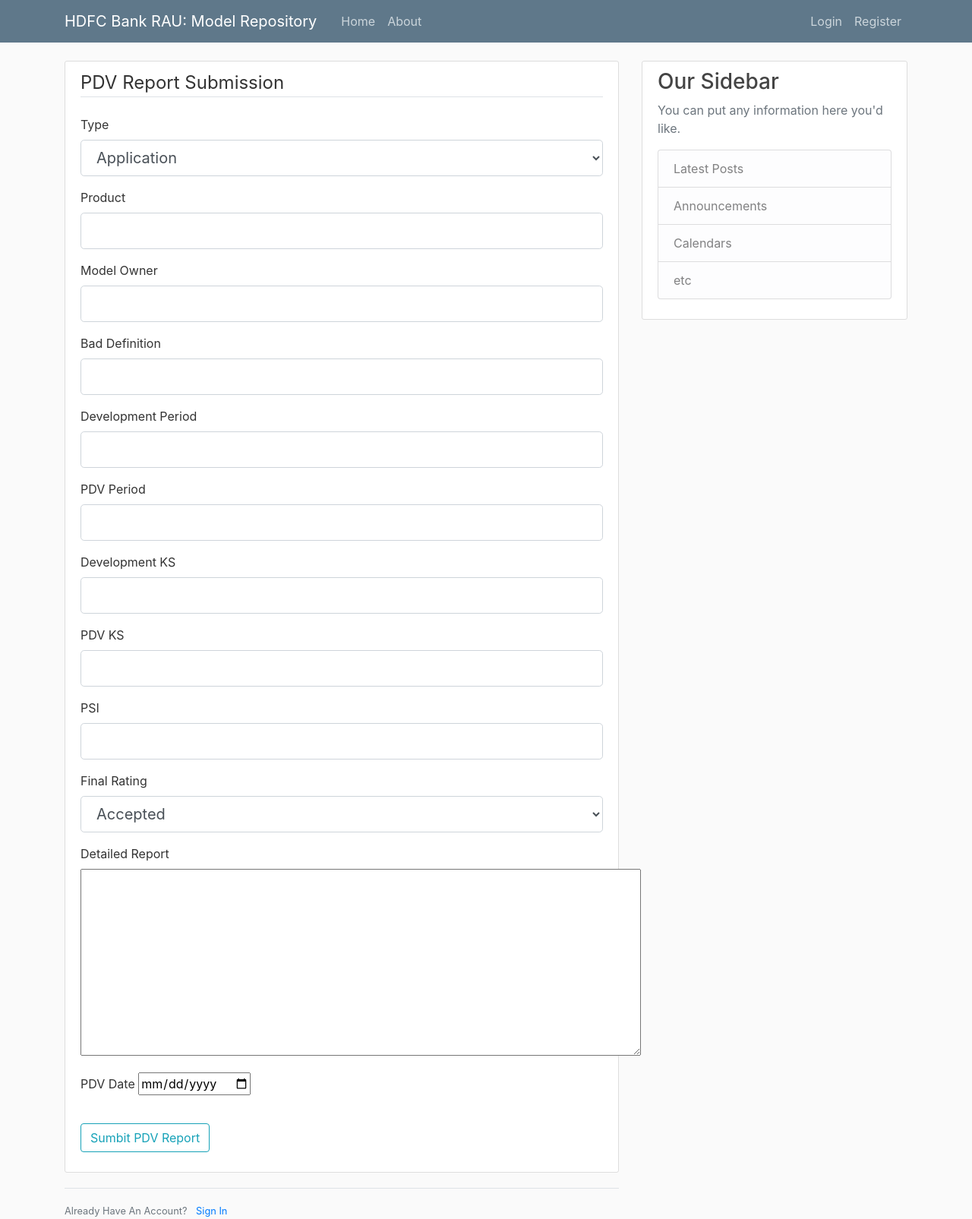
After one commit to AHans30/Model-Repository-Flask-App, a Flask app: page /scorecard_submit in a window 1280 px wide. The commit adds this page. Shown: the whole page at 76% size. Run offline with Flask 2, Linux system fonts and the light colour scheme.

Commit message:
structure and scorecard form added

```diff
--- a/validation_app/forms.py
+++ b/validation_app/forms.py
@@ -1,7 +1,9 @@
 from flask_wtf import FlaskForm
-from wtforms import StringField, PasswordField, SubmitField, BooleanField
+from wtforms import StringField, PasswordField, SubmitField, BooleanField, FloatField, DateTimeField, TextAreaField, SelectField, DateField
 from wtforms.validators import DataRequired, Length, EqualTo, ValidationError
-from validation_app.models import User
+from wtforms.widgets import TextArea
+#from validation_app.models import User
+
 
 
 class RegistrationForm(FlaskForm):
@@ -10,13 +12,34 @@
     confirm_password = PasswordField('Confirm Password', validators=[DataRequired(), EqualTo('password')])
     submit = SubmitField('Sign up')
 
-    def validate_ad_id(self, ad_id):
-        user = User.query.filter_by(ad_id = ad_id.data).first()
-        if user:
-            raise ValidationError('Given AD ID is already registered!')
+    # def validate_ad_id(self, ad_id):
+    #     user = User.query.filter_by(ad_id = ad_id.data).first()
+    #     if user:
+    #         raise ValidationError('Given AD ID is already registered!')
 
 class LoginForm(FlaskForm):
     ad_id = StringField('AD ID', validators=[DataRequired(), Length(min = 2, max = 20)])
     password = PasswordField('Password',  validators=[DataRequired()])
     remember = BooleanField('Remember Me')
     submit = SubmitField('Login')
+
+class ScorecardForm(FlaskForm):
+    type = SelectField('Type', choices = ['Application', 'Behavior', 'Debit'],validators=[DataRequired(), Length(min = 2, max = 20)])
+    product = StringField('Product', validators=[DataRequired(), Length(min = 2, max = 20)])
+    owner = StringField('Model Owner', validators=[DataRequired(), Length(min = 2, max = 20)])
+    bad_definition = StringField('Bad Definition', validators=[DataRequired(), Length(min = 2, max = 100)])
+    dev_period = StringField('Development Period', validators=[DataRequired(), Length(min = 2, max = 20)])
+    pdv_period = StringField('PDV Period', validators=[DataRequired(), Length(min = 2, max = 20)])
+    dev_ks = FloatField('Development KS', validators=[DataRequired()])
+    pdv_ks = FloatField('PDV KS', validators=[DataRequired()])
+    #relative_ks_change = FloatField('Relative KS Change', validators=[DataRequired(), Length(min = 2, max = 20)])
+    psi = FloatField('PSI', validators=[DataRequired()])
+    #ks_absolute_rating = StringField('Absolute Discrimination Rating', validators=[DataRequired(), Length(min = 2, max = 20)])
+    #ks_relative_rating = StringField('Relative Discrimination Rating', validators=[DataRequired(), Length(min = 2, max = 20)])
+    #discriminatory_rating = StringField('Final Discrimination Rating', validators=[DataRequired(), Length(min = 2, max = 20)])
+    #psi_rating = StringField('PSI Rating', validators=[DataRequired(), Length(min = 2, max = 20)])
+    final_rating = SelectField('Final Rating', choices = ['Accepted', 'Rebuild', 'Other'], validators=[DataRequired(), Length(min = 2, max = 20)])
+    final_rating_comments = TextAreaField('Detailed Report', validators=[Length(min = 0, max = 500)], widget=TextArea(), render_kw={"rows": 10, "cols": 70})
+    pdv_date = DateField('PDV Date', validators=[DataRequired()],render_kw = {'type': 'date'})
+
+    submit = SubmitField('Sumbit PDV Report')
--- a/validation_app/routes.py
+++ b/validation_app/routes.py
@@ -1,7 +1,7 @@
 from flask_login import login_user
-from validation_app.models import User, Scorecard
+from validation_app.models import Scorecard #, User
 from flask import render_template, url_for, flash, redirect
-from validation_app.forms import RegistrationForm, LoginForm
+from validation_app.forms import RegistrationForm, LoginForm, ScorecardForm
 from validation_app import app, db, bcrypt
 
 scorecards = [
@@ -28,32 +28,92 @@
 @app.route("/")
 @app.route("/home")
 def home():
+    scorecards = Scorecard.query.all()
     return render_template("home.html", scorecards=scorecards)
 
 @app.route("/about")
 def about():
     return render_template("about.html", title = "About Us")
 
-@app.route("/register", methods = ['GET', 'POST'])
-def register():
-    form = RegistrationForm()
-    if form.validate_on_submit():
-        hashed_password = bcrypt.generate_password_hash(form.password.data).decode('utf-8')
-        user = User(ad_id = form.ad_id.data, password = hashed_password)
-        db.session.add(user)
-        db.session.commit()
-        flash(f"Account created for {form.ad_id.data}!", category='success')
-        return redirect(url_for('login'))
-    return render_template("register.html", title = "Registration", form=form)
+# @app.route("/register", methods = ['GET', 'POST'])
+# def register():
+#     form = RegistrationForm()
+#     if form.validate_on_submit():
+#         hashed_password = bcrypt.generate_password_hash(form.password.data).decode('utf-8')
+#         user = User(ad_id = form.ad_id.data, password = hashed_password)
+#         db.session.add(user)
+#         db.session.commit()
+#         flash(f"Account created for {form.ad_id.data}!", category='success')
+#         return redirect(url_for('login'))
+#     return render_template("register.html", title = "Registration", form=form)
 
 @app.route("/login", methods = ['GET', 'POST'])
 def login():
     form = LoginForm()
     if form.validate_on_submit():
-        user = User.query.filter_by(ad_id = form.ad_id.data).first()
-        if user and bcrypt.check_password_hash(user.password, form.password.data):
-            login_user(user, remember = form.remember.data)
-            return redirect(url_for('home'))
+        return redirect(url_for('home'))
+    else:
+        flash('Incorrect AD ID or password. Please check ID and password.', 'danger')
+    return render_template("login.html", title = "Login", form=form)
+
+@app.route("/scorecard_submit", methods = ['GET', 'POST'])
+def scorecard_submit():
+    form = ScorecardForm()
+    if form.validate_on_submit():
+
+        relative_ks_change = (float(form.pdv_ks.data) - float(form.dev_ks.data)) / float(form.dev_ks.data)
+        ks_absolute_rating = None
+        if(form.dev_ks.data >= 0.30):
+            ks_absolute_rating = 'At Par'
+        elif(form.dev_ks.data >= 0.22):
+            ks_absolute_rating = 'Average'
         else:
-            flash('Incorrect AD ID or password. Please check ID and password.', 'danger')
-    return render_template("login.html", title = "Login", form=form)
+            ks_absolute_rating = 'Poor'
+
+        ks_relative_rating = None
+        if(relative_ks_change>= -0.15):
+            ks_relative_rating = 'At Par'
+        elif(relative_ks_change >= -0.30):
+            ks_relative_rating = 'Average'
+        else:
+            ks_relative_rating = 'Poor'
+
+        discriminatory_rating = None
+        if(ks_absolute_rating == 'At Par' and ks_relative_rating == 'At Par'):
+            discriminatory_rating = 'At Par'
+        elif(ks_absolute_rating == 'Poor' and ks_relative_rating == 'Poor'):
+            discriminatory_rating = 'Poor'
+        else:
+            discriminatory_rating = 'Average'
+
+        psi_rating = None
+        if(form.psi.data <= 0.01):
+            psi_rating = 'At Par'
+        elif(form.psi.data <= 0.03):
+            psi_rating = 'Average'
+        else:
+            psi_rating = 'Poor'
+
+        scorecard = Scorecard(
+            type = form.type.data,
+            product = form.product.data,
+            owner = form.owner.data,
+            bad_definition = form.bad_definition.data,
+            dev_period = form.dev_period.data,
+            pdv_period = form.pdv_period.data,
+            dev_ks = form.dev_ks.data,
+            pdv_ks = form.pdv_ks.data,
+            relative_ks_change = relative_ks_change,
+            ks_absolute_rating = ks_absolute_rating,
+            ks_relative_rating = ks_relative_rating,
+            psi = form.psi.data,
+            discriminatory_rating = discriminatory_rating,
+            psi_rating = psi_rating,
+            final_rating = form.final_rating.data,
+            final_rating_comments = form.final_rating_comments.data,
+            pdv_date = form.pdv_date.data
+            )
+        db.session.add(scorecard)
+        db.session.commit()
+        return redirect(url_for('home'))
+    return render_template("scorecard_submit.html", title = "Scorecard Pre-Deployment Validation", form=form)
--- a/validation_app/static/main.css
+++ b/validation_app/static/main.css
@@ -78,3 +78,9 @@
   .account-heading {
     font-size: 2.5rem;
   }
+
+  .logo{
+    position:fixed;
+    top:0;
+    left:0;
+  }
--- a/validation_app/templates/layout.html
+++ b/validation_app/templates/layout.html
@@ -19,7 +19,7 @@
         <header class="site-header">
         <nav class="navbar navbar-expand-md navbar-dark bg-steel fixed-top">
           <div class="container">
-            <a class="navbar-brand mr-4" href="/">Flask Blog</a>
+            <a class="navbar-brand mr-4" href="/">HDFC Bank RAU: Model Repository</a>
             <button class="navbar-toggler" type="button" data-toggle="collapse" data-target="#navbarToggle" aria-controls="navbarToggle" aria-expanded="false" aria-label="Toggle navigation">
               <span class="navbar-toggler-icon"></span>
             </button>
--- /dev/null
+++ b/validation_app/templates/scorecard_submit.html
@@ -0,0 +1,177 @@
+{% extends "layout.html" %}
+{% block content %}
+    <div class="content-section">
+        <form method="POST" action="">
+            {{ form.hidden_tag() }}
+            {{ form.csrf_token }}
+            <fieldset class="form-group">
+                <legend class="border-bottom mb-4">PDV Report Submission</legend>
+                <div class="form-group">
+                    {{ form.type.label(class="form-control-label") }}
+
+                    {% if form.type.errors %}
+                        {{ form.type(class="form-control form-control-lg is-invalid") }}
+                        <div class="invalid-feedback">
+                            {% for error in form.type.errors %}
+                                <span>{{ error }}</span>
+                            {% endfor %}
+                        </div>
+                    {% else %}
+                        {{ form.type(class="form-control form-control-lg") }}
+                    {% endif %}
+                </div>
+                <div class="form-group">
+                    {{ form.product.label(class="form-control-label") }}
+                    {% if form.product.errors %}
+                        {{ form.product(class="form-control form-control-lg is-invalid") }}
+                        <div class="invalid-feedback">
+                            {% for error in form.product.errors %}
+                                <span>{{ error }}</span>
+                            {% endfor %}
+                        </div>
+                    {% else %}
+                        {{ form.product(class="form-control form-control-lg") }}
+                    {% endif %}
+                </div>
+                <div class="form-group">
+                    {{ form.owner.label(class="form-control-label") }}
+                    {% if form.owner.errors %}
+                        {{ form.owner(class="form-control form-control-lg is-invalid") }}
+                        <div class="invalid-feedback">
+                            {% for error in form.owner.errors %}
+                                <span>{{ error }}</span>
+                            {% endfor %}
+                        </div>
+                    {% else %}
+                        {{ form.owner(class="form-control form-control-lg") }}
+                    {% endif %}
+                </div>
+                <div class="form-group">
+                    {{ form.bad_definition.label(class="form-control-label") }}
+                    {% if form.bad_definition.errors %}
+                        {{ form.bad_definition(class="form-control form-control-lg is-invalid") }}
+                        <div class="invalid-feedback">
+                            {% for error in form.bad_definition.errors %}
+                                <span>{{ error }}</span>
+                            {% endfor %}
+                        </div>
+                    {% else %}
+                        {{ form.bad_definition(class="form-control form-control-lg") }}
+                    {% endif %}
+                </div>
+                <div class="form-group">
+                    {{ form.dev_period.label(class="form-control-label") }}
+                    {% if form.dev_period.errors %}
+                        {{ form.dev_period(class="form-control form-control-lg is-invalid") }}
+                        <div class="invalid-feedback">
+                            {% for error in form.dev_period.errors %}
+                                <span>{{ error }}</span>
+                            {% endfor %}
+                        </div>
+                    {% else %}
+                        {{ form.dev_period(class="form-control form-control-lg") }}
+                    {% endif %}
+                </div>
+                <div class="form-group">
+                    {{ form.pdv_period.label(class="form-control-label") }}
+                    {% if form.pdv_period.errors %}
+                        {{ form.pdv_period(class="form-control form-control-lg is-invalid") }}
+                        <div class="invalid-feedback">
+                            {% for error in form.pdv_period.errors %}
+                                <span>{{ error }}</span>
+                            {% endfor %}
+                        </div>
+                    {% else %}
+                        {{ form.pdv_period(class="form-control form-control-lg") }}
+                    {% endif %}
+                </div>
+                <div class="form-group">
+                    {{ form.dev_ks.label(class="form-control-label") }}
+                    {% if form.dev_ks.errors %}
+                        {{ form.dev_ks(class="form-control form-control-lg is-invalid") }}
+                        <div class="invalid-feedback">
+                            {% for error in form.dev_ks.errors %}
+                                <span>{{ error }}</span>
+                            {% endfor %}
+                        </div>
+                    {% else %}
+                        {{ form.dev_ks(class="form-control form-control-lg") }}
+                    {% endif %}
+                </div>
+                <div class="form-group">
+                    {{ form.pdv_ks.label(class="form-control-label") }}
+                    {% if form.pdv_ks.errors %}
+                        {{ form.pdv_ks(class="form-control form-control-lg is-invalid") }}
+                        <div class="invalid-feedback">
+                            {% for error in form.pdv_ks.errors %}
+                                <span>{{ error }}</span>
+                            {% endfor %}
+                        </div>
+                    {% else %}
+                        {{ form.pdv_ks(class="form-control form-control-lg") }}
+                    {% endif %}
+                </div>
+                <div class="form-group">
+                    {{ form.psi.label(class="form-control-label") }}
+                    {% if form.psi.errors %}
+                        {{ form.psi(class="form-control form-control-lg is-invalid") }}
+                        <div class="invalid-feedback">
+                            {% for error in form.psi.errors %}
+                                <span>{{ error }}</span>
+                            {% endfor %}
+                        </div>
+                    {% else %}
+                        {{ form.psi(class="form-control form-control-lg") }}
+                    {% endif %}
+                </div>
+                <div class="form-group">
+                    {{ form.final_rating.label(class="form-control-label") }}
+                    {% if form.final_rating.errors %}
+                        {{ form.final_rating(class="form-control form-control-lg is-invalid") }}
+                        <div class="invalid-feedback">
+                            {% for error in form.final_rating.errors %}
+                                <span>{{ error }}</span>
+                            {% endfor %}
+                        </div>
+                    {% else %}
+                        {{ form.final_rating(class="form-control form-control-lg") }}
+                    {% endif %}
+                </div>
+                <div class="form-group">
+                    {{ form.final_rating_comments.label(class="form-control-label") }}
+                    {% if form.final_rating_comments.errors %}
+                        {{ form.final_rating_comments(class="form-control form-control-lg is-invalid") }}
+                        <div class="invalid-feedback">
+                            {% for error in form.final_rating_comments.errors %}
+                                <span>{{ error }}</span>
+                            {% endfor %}
+                        </div>
+                    {% else %}
+                        {{ form.final_rating_comments() }}
+                    {% endif %}
+                </div>
+                <div class="form-group">
+                    {{ form.pdv_date.label(class="form-control-label") }}
+                    {% if form.pdv_date.errors %}
+                        {{ form.pdv_date(class="form-control form-control-lg is-invalid") }}
+                        <div class="invalid-feedback">
+                            {% for error in form.pdv_date.errors %}
+                                <span>{{ error }}</span>
+                            {% endfor %}
+                        </div>
+                    {% else %}
+                        {{ form.pdv_date() }}
+                    {% endif %}
+                </div>
+            </fieldset>
+            <div class="form-group">
+                {{ form.submit(class="btn btn-outline-info") }}
+            </div>
+        </form>
+    </div>
+    <div class="border-top pt-3">
+        <small class="text-muted">
+            Already Have An Account? <a class="ml-2" href="{{ url_for('login') }}">Sign In</a>
+        </small>
+    </div>
+{% endblock content %}
```
Also changed, not shown: validation_app/models.py (+23 -11 lines), validation_app/templates/scorecard.html (added, +39 -0 lines), 1 other file.
